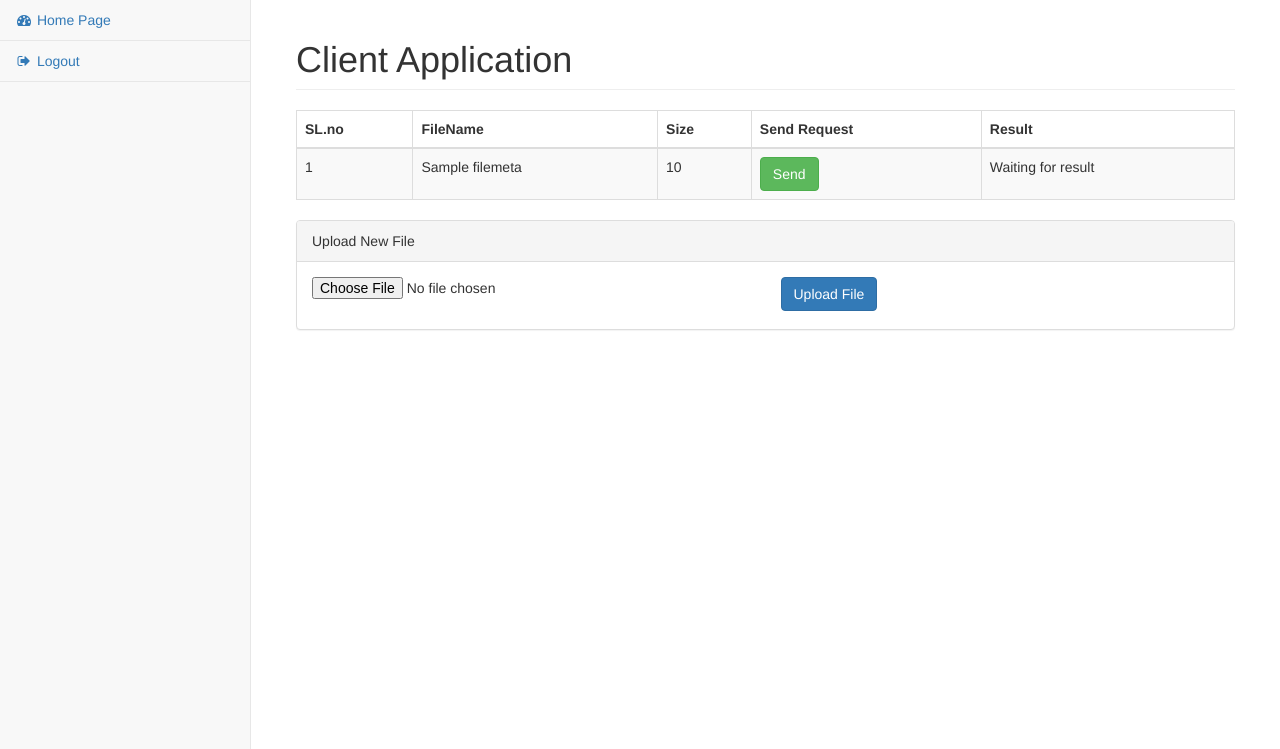
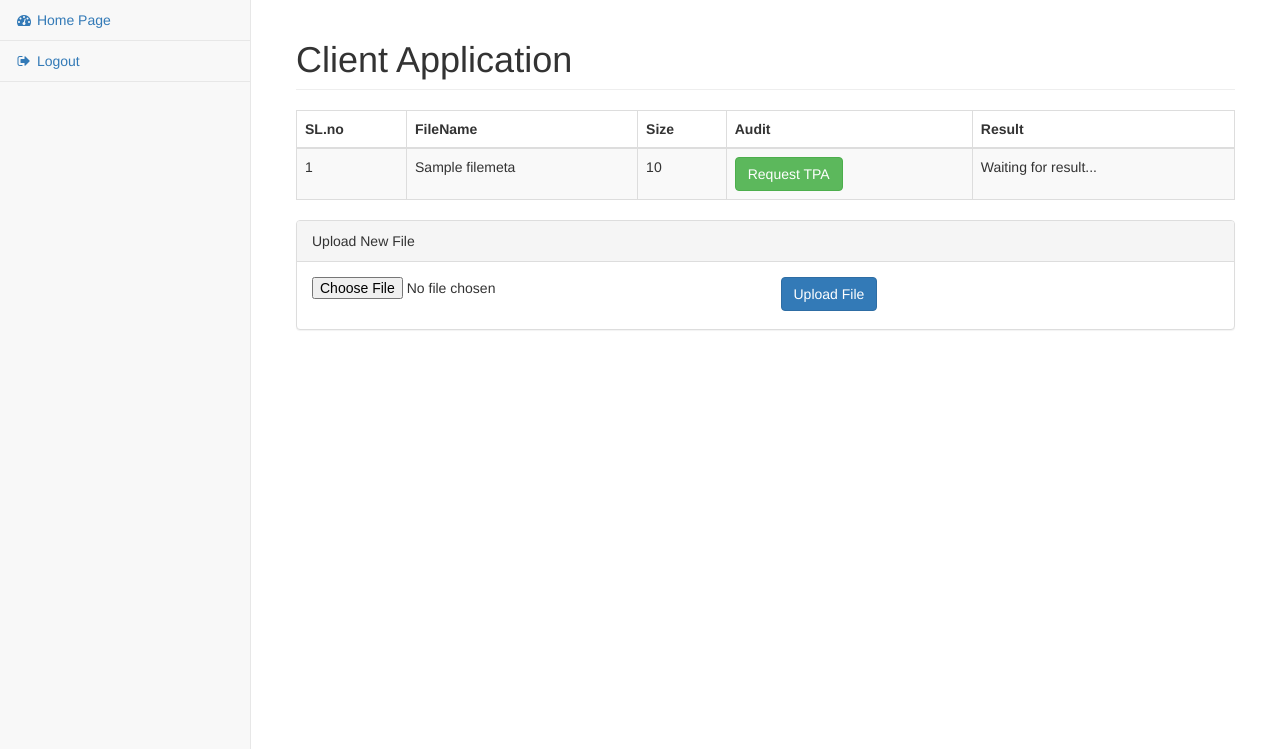
Before and after one commit to dbinoj/public_audit, a Django app: page /client/ in a window 1280 px wide. Shown: the part 51-800 px from the top of the page. Run offline with Django 3.2, Linux system fonts and the light colour scheme; tables that the repository leaves empty hold one stand-in row (values such as "Sample post"); parts of the project's set-up code (start-up, migrations or seed data) failed here and were passed over; some libraries are stand-ins or nearby versions.

Commit message:
added migration for aes key in client

```diff
--- a/client/models.py
+++ b/client/models.py
@@ -11,6 +11,7 @@ class FileMeta(models.Model):
     name = models.CharField(max_length=200)
     size = models.BigIntegerField(editable=False)
     private_key = models.TextField(editable=False)
+    aes_key = models.TextField(editable=False, null=True)
     hash_sha1 = models.CharField(max_length=160, editable=False)
     hash_md5 = models.CharField(max_length=32, editable=False)
     signature = models.TextField(editable=False)
--- a/client/templates/client/index.html
+++ b/client/templates/client/index.html
@@ -24,7 +24,7 @@
                                         Size
                                     </th>
                                     <th class="span1">
-                                        Send Request
+                                        Audit
                                     </th>
                                      <th class="span1">
                                         Result
@@ -35,7 +35,7 @@
                             {% for file in file_list %}
                                 <tr>
                                     <td>
-                                        1
+                                        {{ forloop.counter }}
                                     </td>
                                     <td>
                                         {{ file.name }}
@@ -45,11 +45,11 @@
                                     </td>
                                     <td>
                                         <!--<a href="detail" class="btn btn-blue">Detail</a>-->
-                                        <a href="#" class="btn btn-success">Send</a>
+                                        <a href="#" class="btn btn-success">Request TPA</a>
                                         <!--<a href="delete" class="btn btn-danger">Delete</a>-->
                                     </td>
                                     <td>
-                                        Waiting for result
+                                        Waiting for result...
                                     </td>
                                 </tr>
                                 {% empty %}
--- a/client/urls.py
+++ b/client/urls.py
@@ -7,5 +7,7 @@ urlpatterns = patterns('',
     url(r'^$', views.index, name='index'),
     # /client/file/5/
     url(r'^file/(?P<file_id>\d+)/$', views.file_detail, name='file_detail'),
+    # /client/file/5/request_audit/
+    url(r'^file/(?P<file_id>\d+)/request_audit/$', views.file_request_audit, name='file_detail'),
 
 )
--- a/client/views.py
+++ b/client/views.py
@@ -1,7 +1,9 @@
 from django.shortcuts import render, get_object_or_404
 
+from django.conf import settings
+
 from client.models import FileMeta
-from django.conf import settings
+from storage.models import ClientFile, FileBlock
 
 from client.forms import FileUploadForm
 from client.utils import split_files
@@ -10,12 +12,12 @@ from Crypto.PublicKey import RSA
 from Crypto.Signature import PKCS1_v1_5
 from Crypto.Hash import SHA256
 
+from rsa.bigfile import *
+from functools import partial
+
 import base64
 import cStringIO
 import hashlib
-
-from rsa.bigfile import *
-from functools import partial
 
 STORAGE_BLOCK_SIZE = getattr(settings, 'STORAGE_BLOCK_SIZE', 10240)
 
@@ -51,25 +53,21 @@ def index(request):
         #     print "Not Verified"
 
         filemeta = FileMeta.objects.create(name=file_name, size=file_size, private_key=RSAkey.exportKey(), hash_sha1=file_sha1, hash_md5=file_md5, signature=signature_b64)
-        """
         blocks = split_files(file.read(), STORAGE_BLOCK_SIZE)
         blocks_enc = {}
+        """
         for key, value in blocks.iteritems() :
                 plain_value = cStringIO.StringIO()
                 plain_value.write(value)
                 encrypt_bigfile(plain_value, enc_value, pubkey)
-                b64en_de = base64.b64encode(plain_value.getvalue())
-                b64en_en = base64.b64encode(enc_value.getvalue())
                 enc_rev = cStringIO.StringIO()
                 plain_rev = cStringIO.StringIO()
                 enc_rev.write(base64.b64decode(b64en_en))
                 decrypt_bigfile(enc_rev, plain_rev, privkey)
                 b64en_de_rev = base64.b64encode(plain_rev)
-                print b64en_de
-                print b64en_en
-                print b64en_de_rev
                 exit()
         """
+
     file_list = FileMeta.objects.order_by('ts')
     context = {'file_list': file_list, "form": form}
     return render(request, 'client/index.html', context)
@@ -77,3 +75,8 @@ def index(request):
 def file_detail(request, file_id):
     file_meta = get_object_or_404(FileMeta, pk=file_id)
     return render(request, 'client/file_detail.html', {'file_meta', file_meta})
+
+
+def file_request_audit(request, file_id):
+    file_meta = get_object_or_404(FileMeta, pk=file_id)
+    return render(request, 'client/file_detail.html', {'file_meta', file_meta})
```
Also changed, not shown: client/migrations/0004_filemeta_aes_key.py (added).
